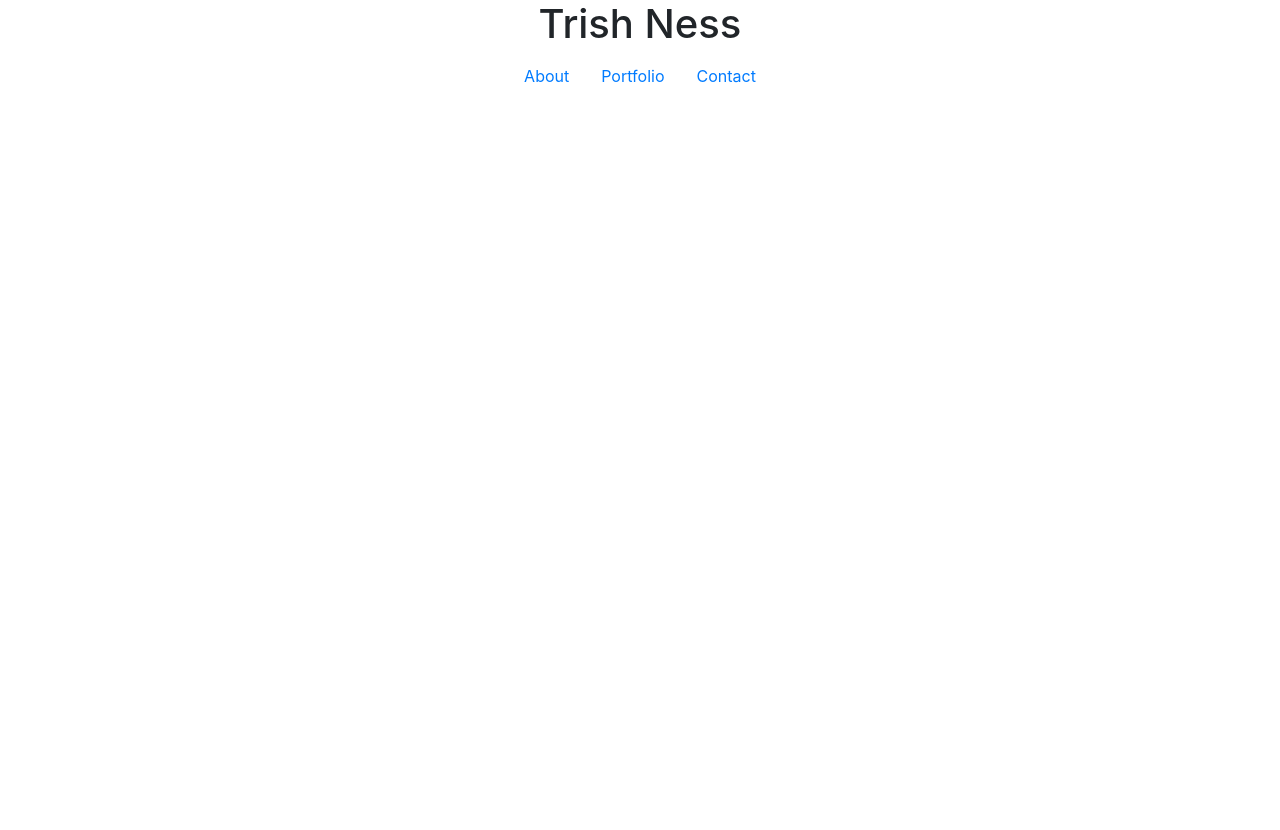
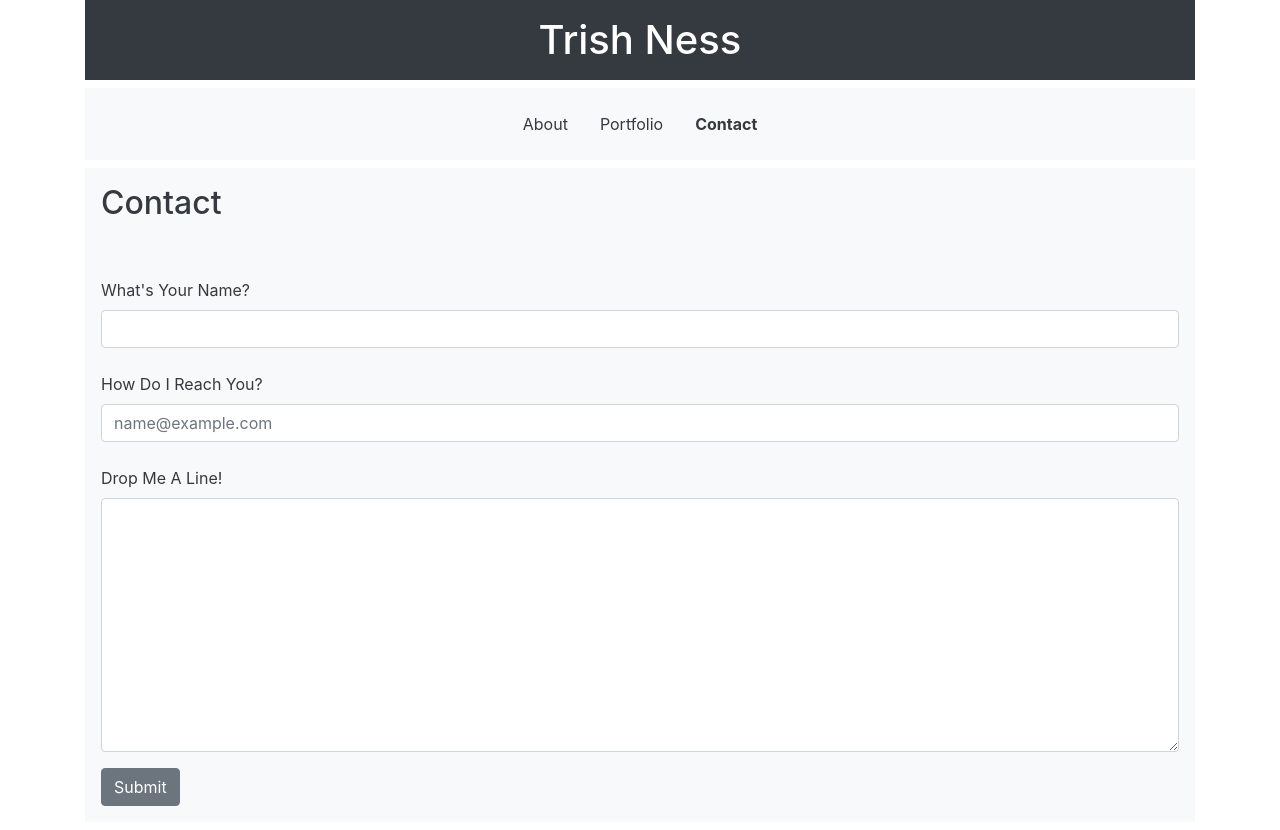
Before and after one commit to trishness/portfolio, a plain HTML site: page contact.html in a window 1280 px wide. Before the commit the page ends 800 px from the top, so only its background shows below. Drawn offline with nearby package versions, Linux system fonts and the light colour scheme.

Commit message:
basic outline done

```diff
--- a/contact.html
+++ b/contact.html
@@ -9,24 +9,52 @@
     <title>Trish Ness</title>
   </head>
   <body>
-    <div class="container">
-        <h1 class="text-center">Trish Ness</h1>
-      </div>
+<div class="container">
+    <h1 class="p-3 mb-2 bg-dark text-white text-center">Trish Ness</h1>
 
-      <ul class="nav justify-content-center">
+
+      <ul class="nav justify-content-center p-3 mb-2 bg-light text-dark">
         <li class="nav-item">
-          <a class="nav-link" href="index.html">About</a>
+          <a class="nav-link text-dark" href="index.html">About</a>
         </li>
         <li class="nav-item">
-          <a class="nav-link" href="portfolio.html">Portfolio</a>
+          <a class="nav-link text-dark" href="portfolio.html">Portfolio</a>
         </li>
         <li class="nav-item">
-          <a class="nav-link active" href="contact.html">Contact</a>
+          <a class="nav-link active text-dark font-weight-bold" href="contact.html">Contact</a>
         </li>
         </li>
       </ul>
 
 
+
+
+
+    <form class="align-content-stretch justify-content-center p-3 mb-2 bg-light text-dark">
+        <h2 id="align-content-left">Contact</h1>
+
+            <br>
+            <br>
+
+        <div class="form-group">
+            <label for="EnterName">What's Your Name?</label>
+            <input type="name" class="form-control" id="EnterName">
+
+        <br>
+
+        <label for="EnterEmail">How Do I Reach You?</label>
+        <input type="email" class="form-control" id="EnterEmail" placeholder="name@example.com">
+
+        <br>
+
+        <label for="Message">Drop Me A Line!</label>
+        <textarea class="form-control" id="Message" rows="10"></textarea>
+        </div>
+    <button type="submit" class="btn btn-secondary">Submit</button>
+    </form>
+
+
+</div>
     <script src="https://code.jquery.com/jquery-3.5.1.slim.min.js" integrity="sha384-DfXdz2htPH0lsSSs5nCTpuj/zy4C+OGpamoFVy38MVBnE+IbbVYUew+OrCXaRkfj" crossorigin="anonymous"></script>
     <script src="https://cdn.jsdelivr.net/npm/popper.js@1.16.0/dist/umd/popper.min.js" integrity="sha384-Q6E9RHvbIyZFJoft+2mJbHaEWldlvI9IOYy5n3zV9zzTtmI3UksdQRVvoxMfooAo" crossorigin="anonymous"></script>
     <script src="https://stackpath.bootstrapcdn.com/bootstrap/4.5.0/js/bootstrap.min.js" integrity="sha384-OgVRvuATP1z7JjHLkuOU7Xw704+h835Lr+6QL9UvYjZE3Ipu6Tp75j7Bh/kR0JKI" crossorigin="anonymous"></script>
```
Also changed, not shown: index.html (+15 -6 lines), portfolio.html (+44 -6 lines).
